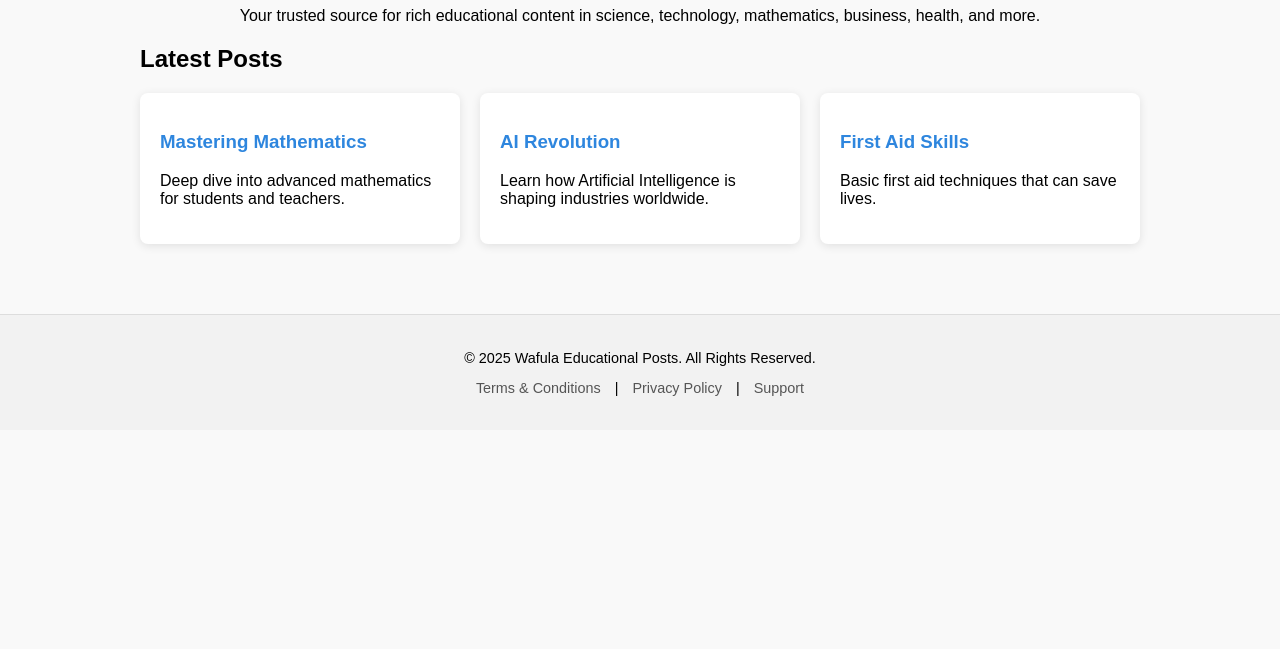
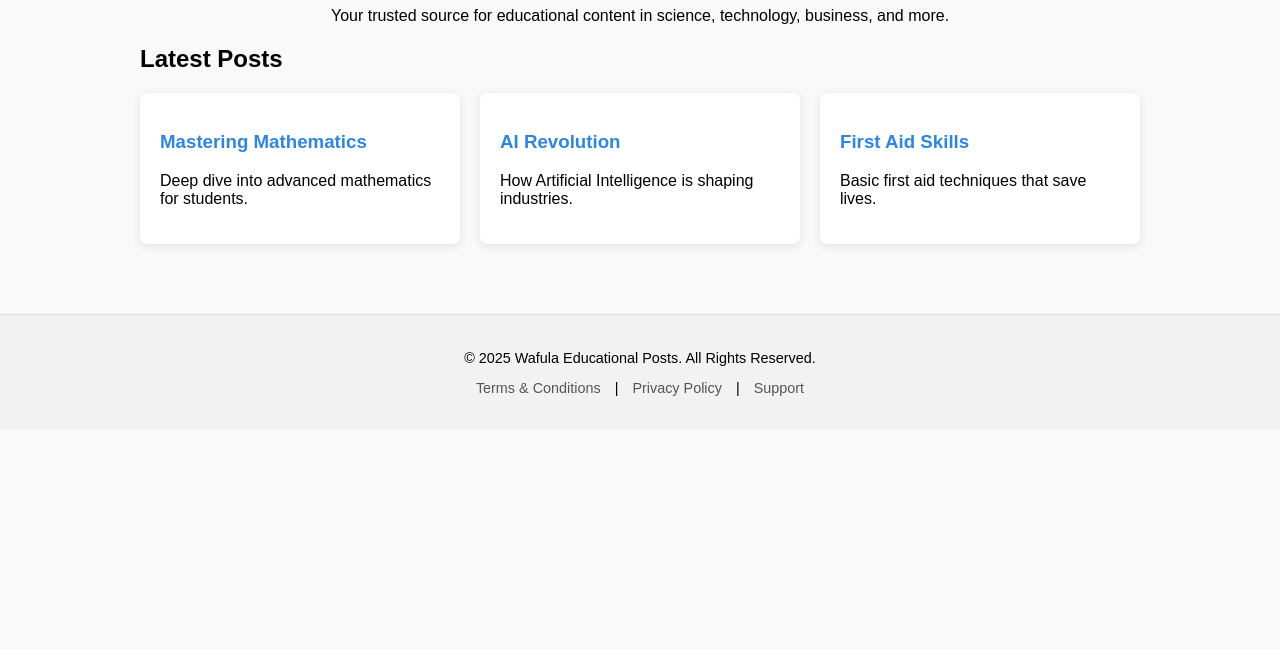
Before and after one commit to Jasam-Kajam/Wafula-Educational-Posts, a plain HTML site: page index.html in a window 1280 px wide. Shown: the part 151-800 px from the top of the page. Drawn offline with Linux system fonts and the light colour scheme.

Commit message:
Update index.html

```diff
--- a/index.html
+++ b/index.html
@@ -28,28 +28,18 @@
             <a href="library.html">Library</a>
             <a href="terms.html">Terms</a>
             <a href="privacy.html">Privacy</a>
-            <a href="admin.html">Admin</a>
         </nav>
     </header>
 
     <div class="main">
         <h1>Welcome to Wafula Educational Posts</h1>
-        <p style="text-align:center;">Your trusted source for rich educational content in science, technology, mathematics, business, health, and more.</p>
+        <p style="text-align:center;">Your trusted source for educational content in science, technology, business, and more.</p>
 
         <h2>Latest Posts</h2>
         <div class="posts">
-            <div class="post">
-                <h3>Mastering Mathematics</h3>
-                <p>Deep dive into advanced mathematics for students and teachers.</p>
-            </div>
-            <div class="post">
-                <h3>AI Revolution</h3>
-                <p>Learn how Artificial Intelligence is shaping industries worldwide.</p>
-            </div>
-            <div class="post">
-                <h3>First Aid Skills</h3>
-                <p>Basic first aid techniques that can save lives.</p>
-            </div>
+            <div class="post"><h3>Mastering Mathematics</h3><p>Deep dive into advanced mathematics for students.</p></div>
+            <div class="post"><h3>AI Revolution</h3><p>How Artificial Intelligence is shaping industries.</p></div>
+            <div class="post"><h3>First Aid Skills</h3><p>Basic first aid techniques that save lives.</p></div>
         </div>
     </div>
 
```
